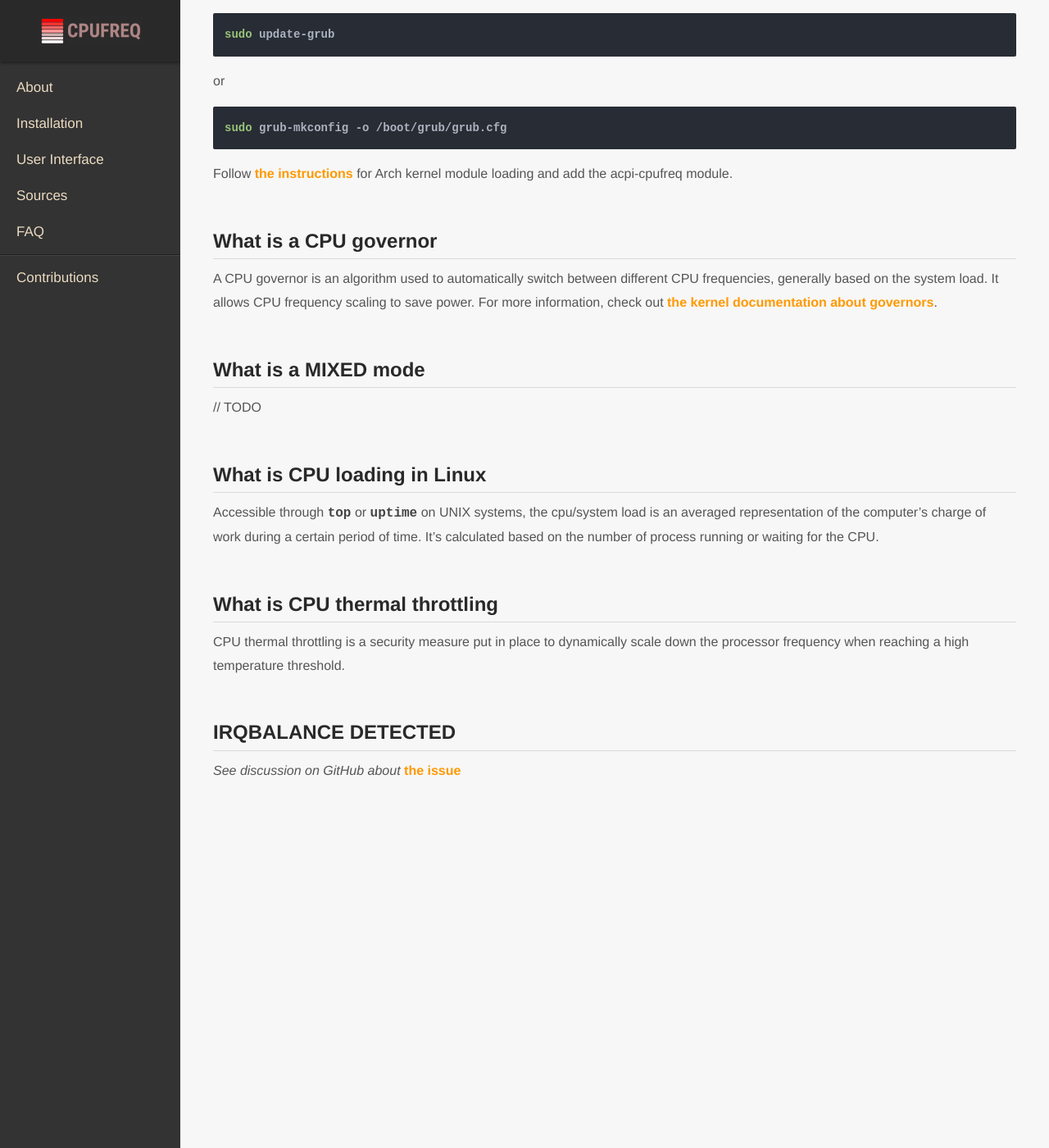
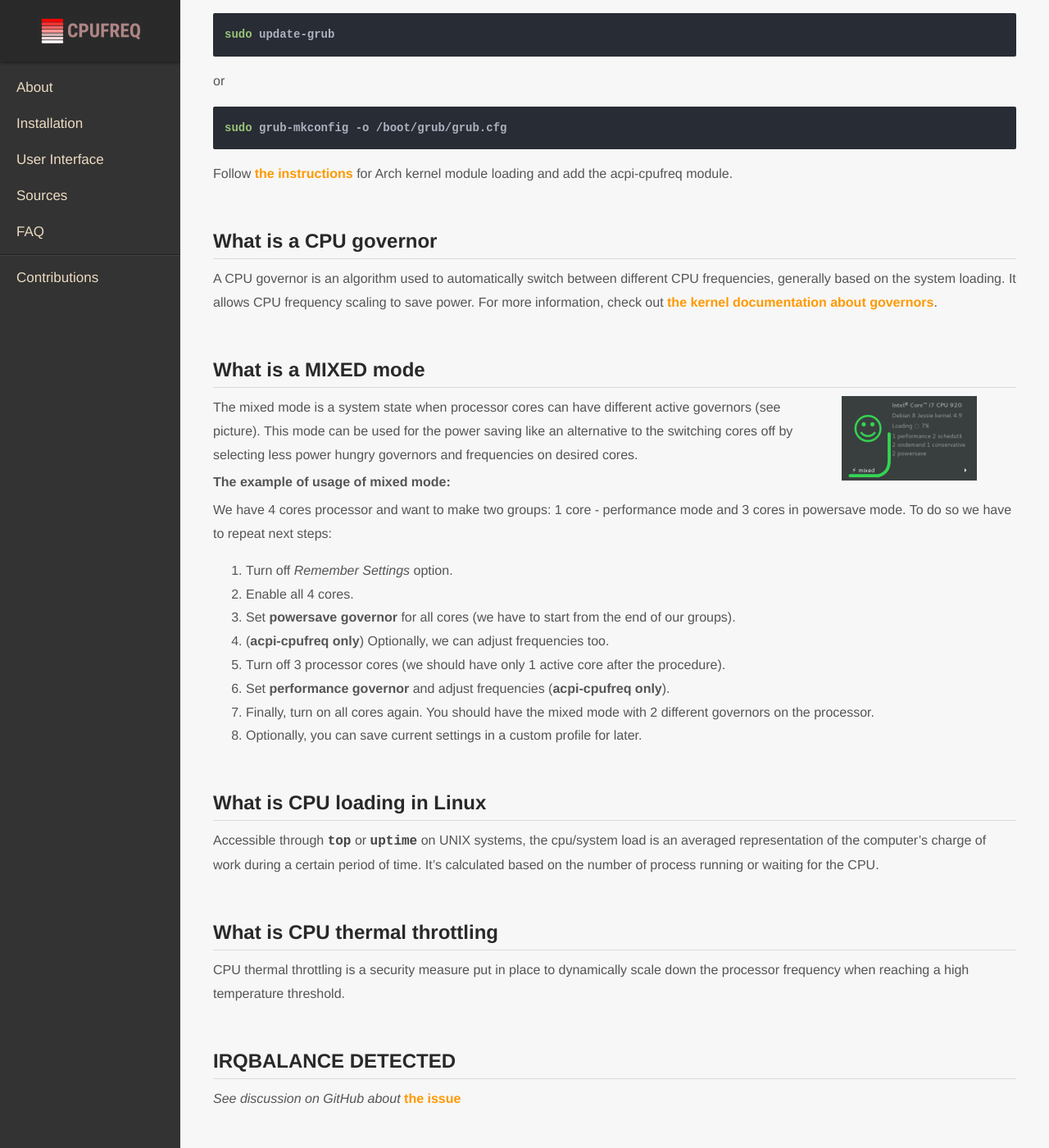
Before and after one commit to konkor/cpufreq, a Jekyll site: the page built from docs/faq.md, in a window 1280 px wide and 1400 px high, scrolled down 507 px. Shown: the whole window at 82% size. Built offline with Jekyll 4.4.1, drawn with Linux system fonts in a browser that asks for light colours.

Commit message:
Add mixed mode description in the faq

```diff
--- a/docs/faq.md
+++ b/docs/faq.md
@@ -25,11 +25,24 @@ sudo grub-mkconfig -o /boot/grub/grub.cfg
 Follow [the instructions](https://wiki.archlinux.org/index.php/CPU_frequency_scaling) for Arch kernel module loading and add the acpi-cpufreq module.
 
 ## What is a CPU governor
-A CPU governor is an algorithm used to automatically switch between different CPU frequencies, generally based on the system load. It allows CPU frequency scaling to save power.
+A CPU governor is an algorithm used to automatically switch between different CPU frequencies, generally based on the system loading. It allows CPU frequency scaling to save power.
 For more information, check out [the kernel documentation about governors](https://www.kernel.org/doc/Documentation/cpu-freq/governors.txt).
 
 ## What is a MIXED mode
-// TODO
+<img alt="" src="{{ "/assets/images/mixed_mode.png" | relative_url }}" align="right" style="margin:0 48px">
+The mixed mode is a system state when processor cores can have different active governors (see picture). This mode can be used for the power saving like an alternative to the switching cores off by selecting less power hungry governors and frequencies on desired cores.
+
+**The example of usage of mixed mode:**
+
+We have 4 cores processor and want to make two groups: 1 core - performance mode and 3 cores in powersave mode. To do so we have to repeat next steps:
+1. Turn off _Remember Settings_ option.
+2. Enable all 4 cores.
+3. Set **powersave governor** for all cores (we have to start from the end of our groups).
+4. (**acpi-cpufreq only**) Optionally, we can adjust frequencies too.
+5. Turn off 3 processor cores (we should have only 1 active core after the procedure).
+6. Set **performance governor** and adjust frequencies (**acpi-cpufreq only**).
+7. Finally, turn on all cores again. You should have the mixed mode with 2 different governors on the processor.
+8. Optionally, you can save current settings in a custom profile for later.
 
 ## What is CPU loading in Linux
 Accessible through ``top`` or ``uptime`` on UNIX systems, the cpu/system load is an averaged representation of the computer's charge of work during a certain period of time. It's calculated based on the number of process running or waiting for the CPU.
```
Also changed, not shown: docs/frontend.md (+3 -3 lines), docs/assets/images/mixed_mode.png (added).
